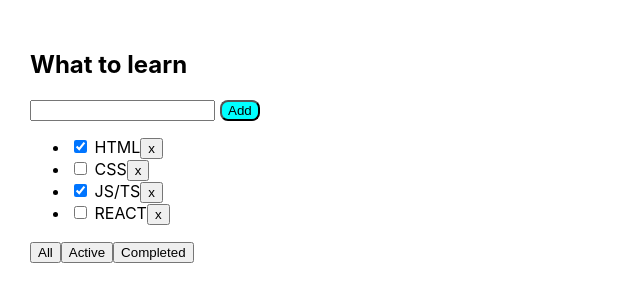
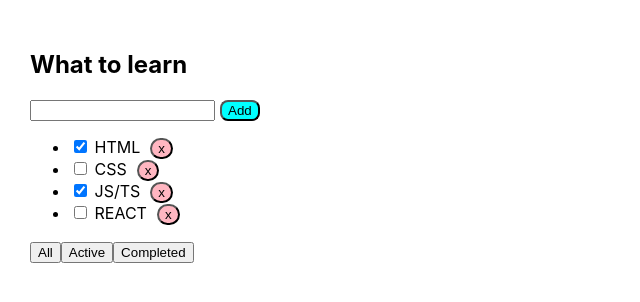
Before and after one commit to Grisha0404/NewTodolist, a React (Create React App) app: page / in a window 1280 px wide. Shown: the top 302 px of the page, without its empty margins (0-640 px from the left). Built offline with nearby package versions, Linux system fonts and the light colour scheme.

Commit message:
Update Tasks.tsx

```diff
--- a/src/Tasks.tsx
+++ b/src/Tasks.tsx
@@ -1,5 +1,6 @@
 import React from 'react';
 import {TaskType} from "./TodoList";
+import style from "./todoList.module.css";
 
 type TaskPropsType = TaskType & {
     removeTask: (id: number) => void
@@ -10,7 +11,7 @@ const Tasks = (props: TaskPropsType) => {
         <div>
             {
                 <li><input type={"checkbox"} checked={props.isDone}/> <span>{props.title}</span>
-                    <button onClick={() => props.removeTask(props.id)}>x
+                    <button className={style.buttonDelete} onClick={() => props.removeTask(props.id)}>x
                     </button>
                 </li>
             }
```
